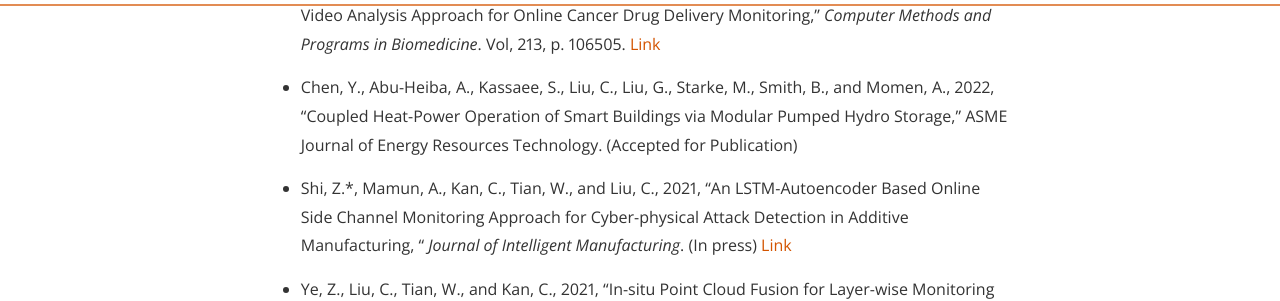
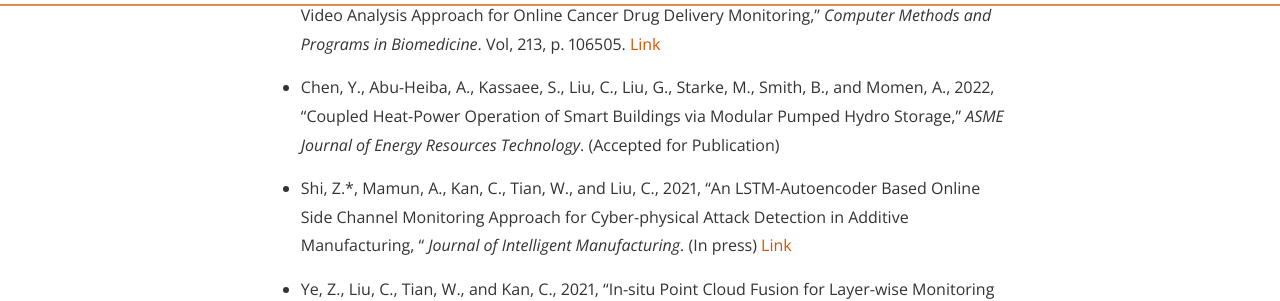
Before and after one commit to stars-laboratory/stars-laboratory.github.io, a Jekyll site: the page built from Dpublications.md, in a window 1280 px wide and 900 px high, scrolled down 496 px. Shown: the part 184-485 px from the top of the window. Built offline with Jekyll 4.4.1, drawn with Linux system fonts in a browser that asks for light colours; nearby versions of some CDN libraries.

```diff
--- a/Dpublications.md
+++ b/Dpublications.md
@@ -18,7 +18,7 @@ main_nav: true
 
 * Li, Y.\*, VanOsdol, J., Ranjan, A., and Liu, C., 2022, "A Multilayer Network-Enabled Ultrasonic Video Analysis Approach for Online Cancer Drug Delivery Monitoring," *Computer Methods and Programs in Biomedicine*. Vol, 213, p. 106505. [Link](https://doi.org/10.1016/j.cmpb.2021.106505)
 
-* Chen, Y., Abu-Heiba, A., Kassaee, S., Liu, C., Liu, G., Starke, M., Smith, B., and Momen, A., 2022, "Coupled Heat-Power Operation of Smart Buildings via Modular Pumped Hydro Storage," ASME Journal of Energy Resources Technology. (Accepted for Publication)
+* Chen, Y., Abu-Heiba, A., Kassaee, S., Liu, C., Liu, G., Starke, M., Smith, B., and Momen, A., 2022, "Coupled Heat-Power Operation of Smart Buildings via Modular Pumped Hydro Storage," *ASME Journal of Energy Resources Technology*. (Accepted for Publication)
 
 * Shi, Z.\*, Mamun, A., Kan, C., Tian, W., and Liu, C., 2021, "An LSTM-Autoencoder Based Online Side Channel Monitoring Approach for Cyber-physical Attack Detection in Additive Manufacturing, " *Journal of Intelligent Manufacturing*. (In press) [Link](https://doi.org/10.1007/s10845-021-01879-9)
 
```
